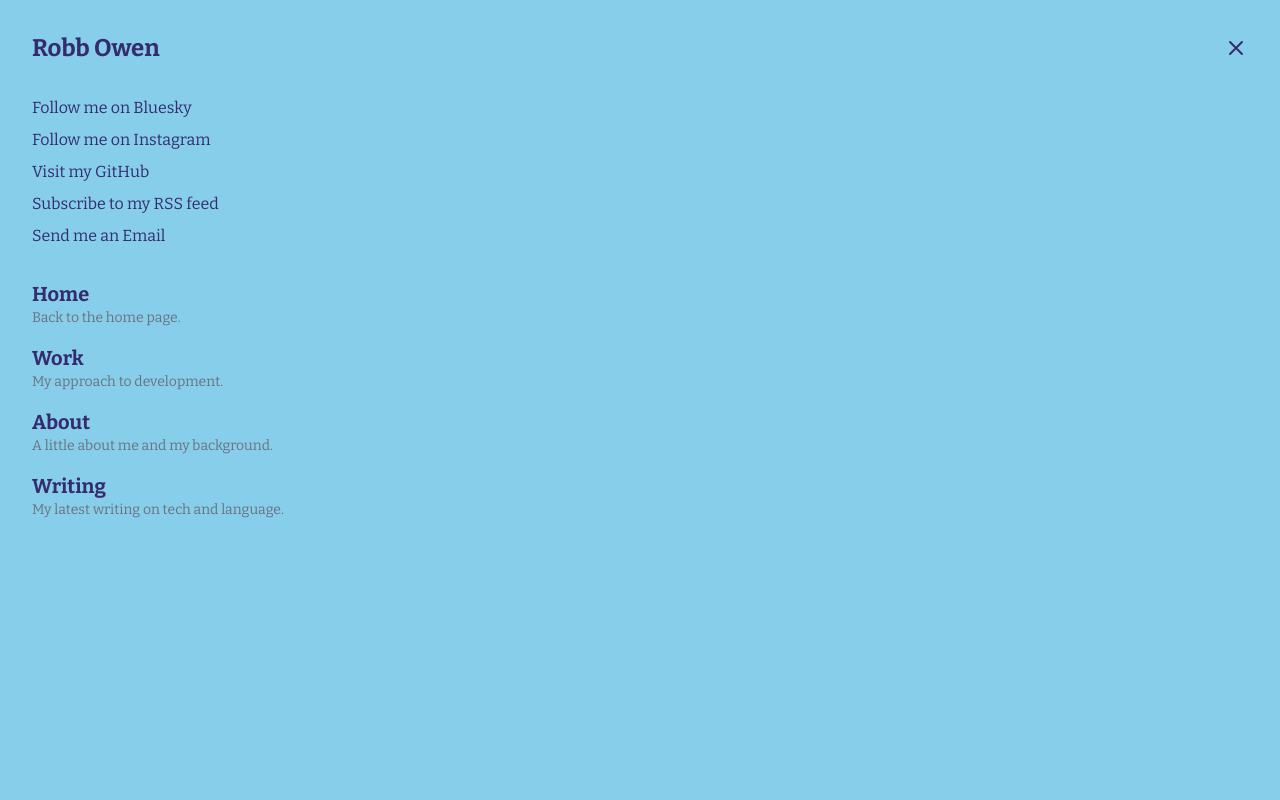
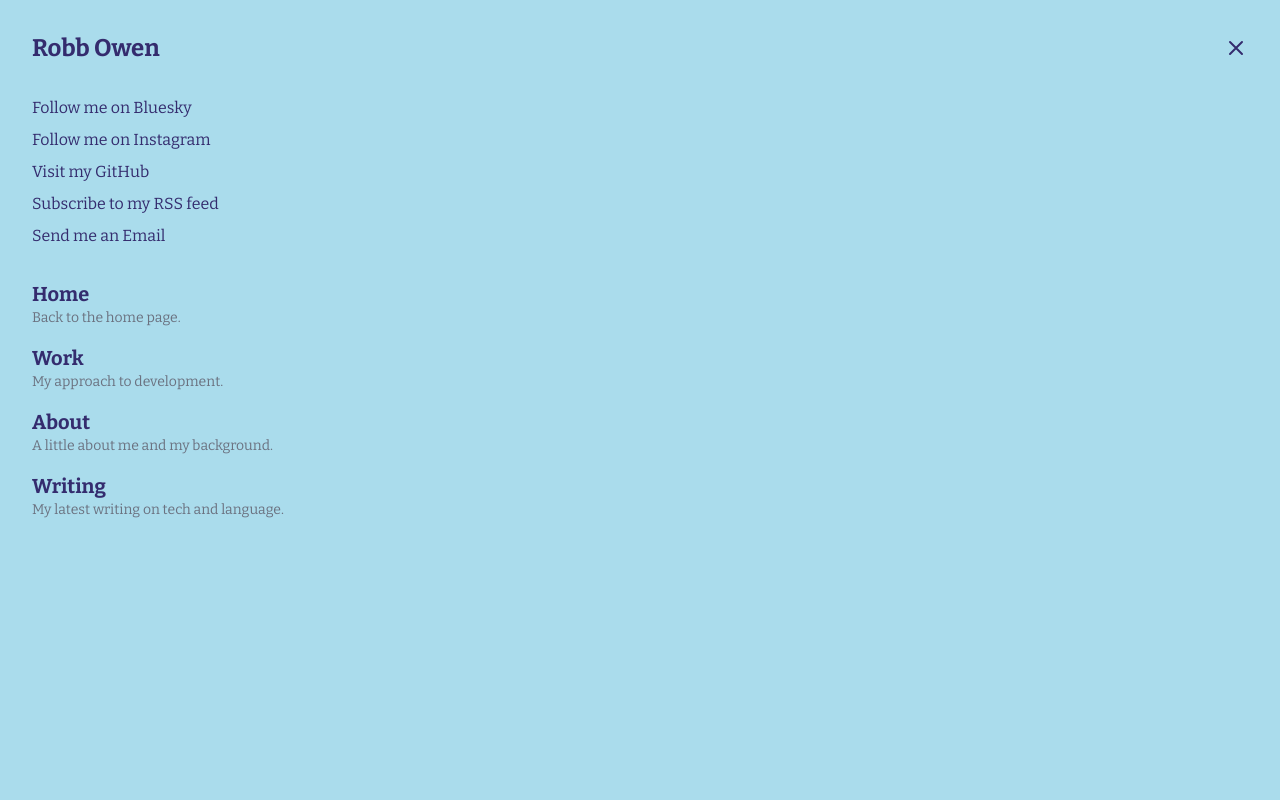
Before and after one commit to flobby41/Portfolio, a Next.js app: page / in a window 1280 px wide. Both pictures are taken after a click on the button "MENU". Shown: the top 800 px of the page. Built offline with nearby package versions, Linux system fonts and the light colour scheme.

Commit message:
fix: update background color in LoadingScreen and Navbar components to #aadcec

```diff
--- a/src/components/home/LoadingScreen.tsx
+++ b/src/components/home/LoadingScreen.tsx
@@ -33,7 +33,7 @@ export default function LoadingScreen() {
     <AnimatePresence>
       {isLoading && (
         <motion.div
-          className="fixed inset-0 bg-[#87CEEB] z-50 flex items-center justify-center"
+          className="fixed inset-0 bg-[#aadcec] z-50 flex items-center justify-center"
           initial={{ y: 0 }}
           exit={{
             y: "100%",
--- a/src/components/layout/Navbar.tsx
+++ b/src/components/layout/Navbar.tsx
@@ -119,7 +119,7 @@ const Navbar = () => {
         <AnimatePresence>
           {isMenuOpen && (
             <motion.div
-              className="main-menu fixed inset-0 bg-[#87CEEB]"
+              className="main-menu fixed inset-0 bg-[#aadcec]"
               id="main-menu"
               variants={menuVariants}
               initial="initial"
```
